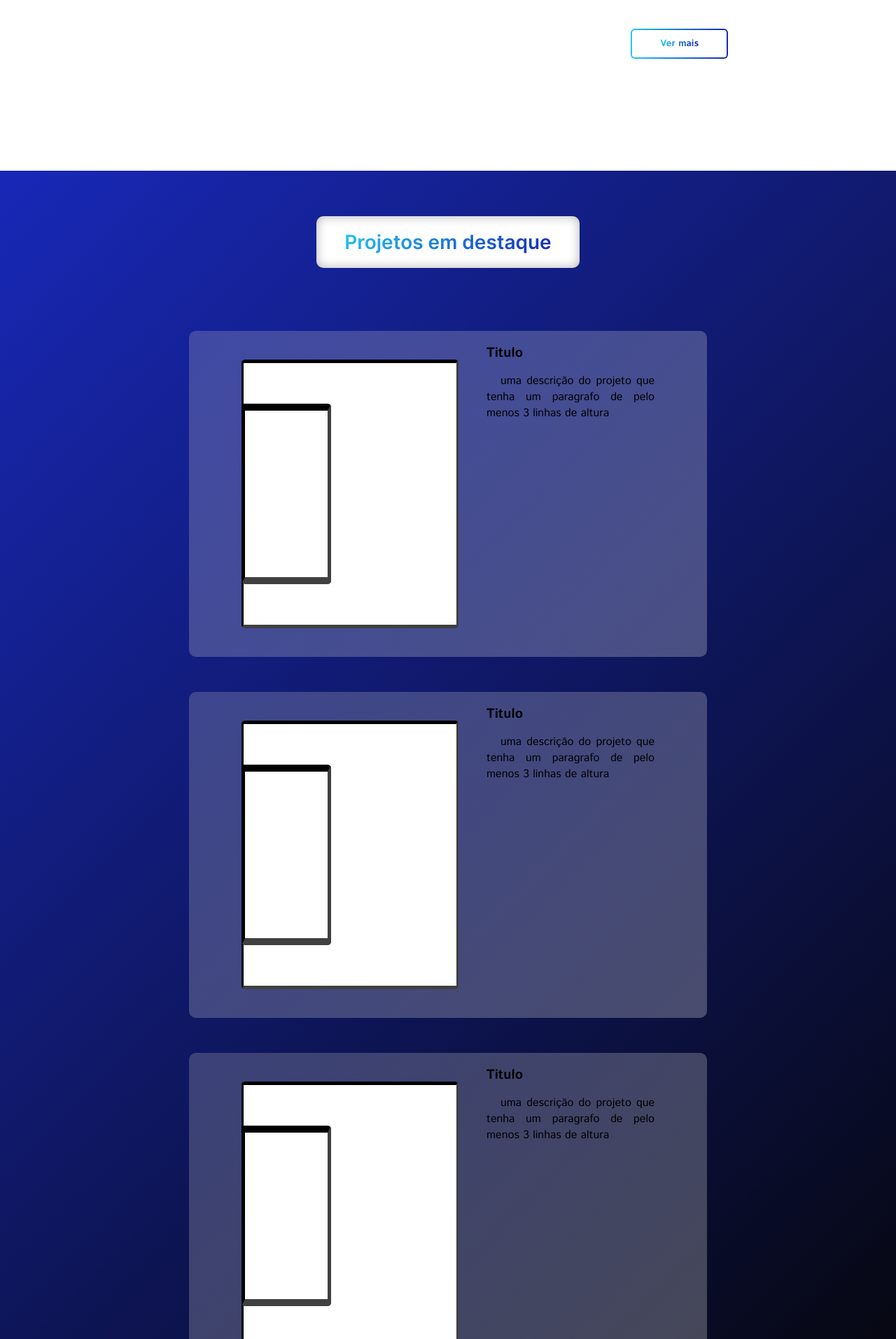
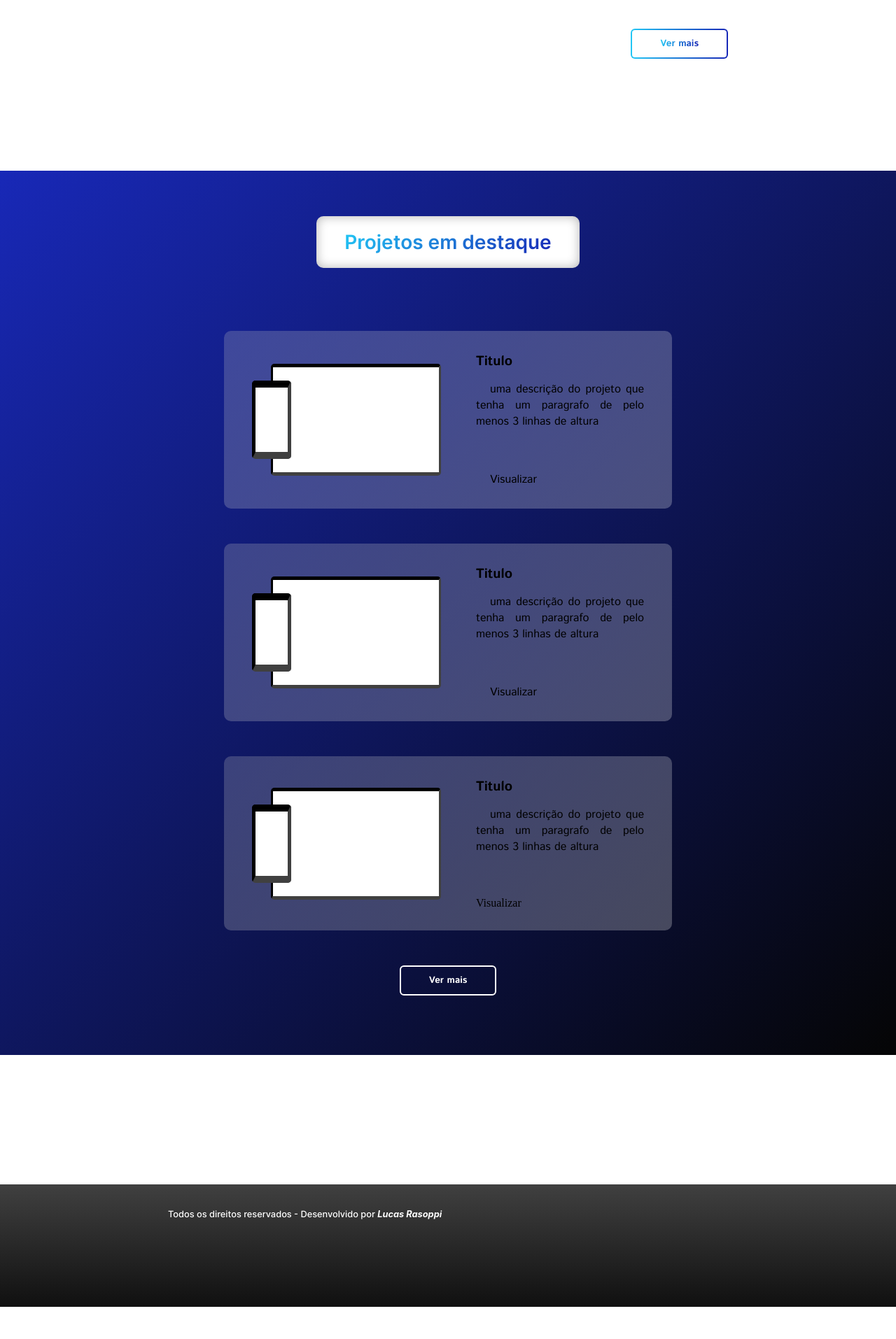
Before and after one commit to gothlul/Portfolio, a PHP site: page / in a window 1280 px wide. Shown: the part 1126-3040 px from the top of the page at 70% size. After the commit the page ends 2994 px from the top, so only its background shows below. Run offline with PHP 8.4, Linux system fonts and the light colour scheme; some web fonts are replaced.

Commit message:
Ajuste em projetos para deskop

```diff
--- a/index.html
+++ b/index.html
@@ -107,7 +107,9 @@
                         <p>uma descrição do projeto que tenha um paragrafo de pelo menos 3 linhas de altura</p>
                         <ul>
                         </ul>
-                        <p class="view">Visualizar</p>
+                        <div class="view">
+                            <p>Visualizar</p>
+                        </div>
                     </div>
                     <hr>
                 </li>
--- a/resource/styles/style.css
+++ b/resource/styles/style.css
@@ -397,7 +397,7 @@ hr{
     object-fit: cover;
 }
 
-.card > div > .view{
+.view{
     display: none;
 }
 
@@ -644,20 +644,20 @@ footer{
     }
 
     .card{
-        width: calc(80% + 100px);
-
+        width: 80%;
         background: var(--gradient-cinza--45);
         border-radius: 10px;
-        padding: 18px 20px;
+        padding: 10px 20px;
         display: flex;
+        gap: 50px;
+        min-height: inherit;
+        align-items: center;
     }
 
     .card > .frames{
-        width: 50%;
-        padding: 23px 20px;
-        position: relative;
-        display: flex;
-        align-items: center;
+        width: 45%;
+        height: 20vh;
+        padding: 0;
     }
 
     .frames > iframe{
@@ -667,29 +667,23 @@ footer{
     }
 
     .frames > iframe:first-child{
-        width: 10vw;
-        min-width: 20%;
-        height: 20vw;
-        min-height: 60%;
-        position: absolute;
-        z-index: 5;
-        border-width: 10px 5px;
+        width: 20%;
+        height: 70%;
+        min-width: 7vh;
+        min-height: inherit;
     }
 
     .frames > iframe:last-child{
-        width: 40vw;
-        min-width: 85%;
-        height: 30vw;
-        min-height: 80%;
-        margin-left: auto;
-        border-width: 5px 3px;
+        width: 90%;
+        max-width: 40vh;
+        height: 100%;
+        min-width: inherit;
+        min-height: inherit;
     }
 
     .card > div:not(.frames){
-        display: flex;
         max-width: 40%;
-        flex-direction: column;
-        padding: 0 20px 18px;
+        padding: 20px 0;
     }
 
     .card > div > h3{
@@ -697,12 +691,6 @@ footer{
         font-family: var(--txt-font-istok);
         font-size: 1.2rem;
         font-weight: 600;
-    }
-
-    .card > div > p{
-        text-align: justify;
-        font-family: var(--txt-font-istok);
-        text-indent: 20px;
     }
 
     .card > div > ul{
@@ -729,12 +717,26 @@ footer{
         object-fit: cover;
     }
 
-    .card > div > .view{
-        display: none;
+    .view{
+        width: 100%;
+        display: flex;
+        transition: all .4s;
+    }
+
+    l.view > p{
+        text-indent: inherit;
     }
 
     .card hr{
         display: none;
+    }
+
+    .card:hover{
+        background: var(--gradient-azul--45);
+    }
+
+    .card:hover > div > .view{
+        transform: translateX(100%) translateX(-50%);
     }
 
     #projetos .btn{
```
